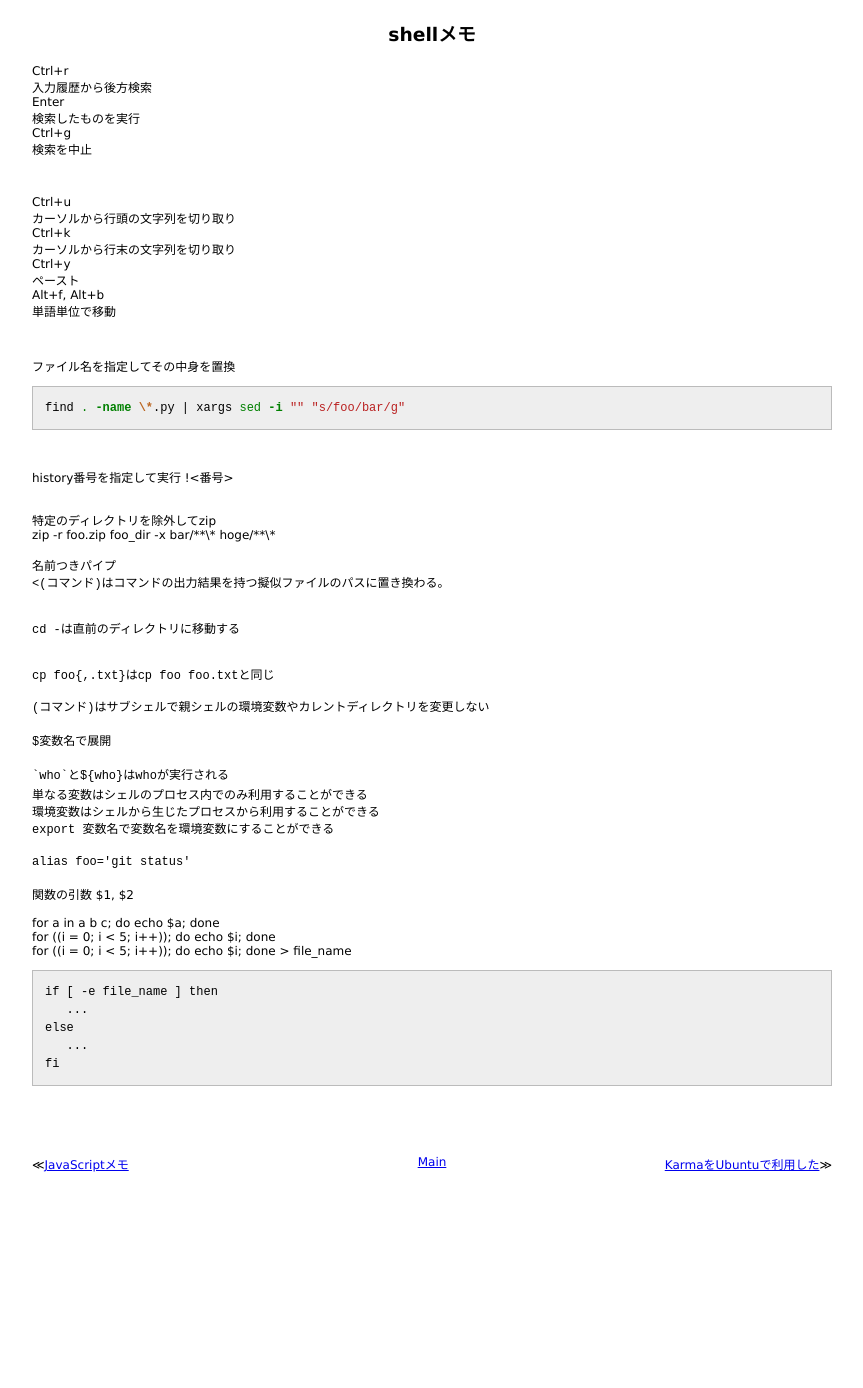
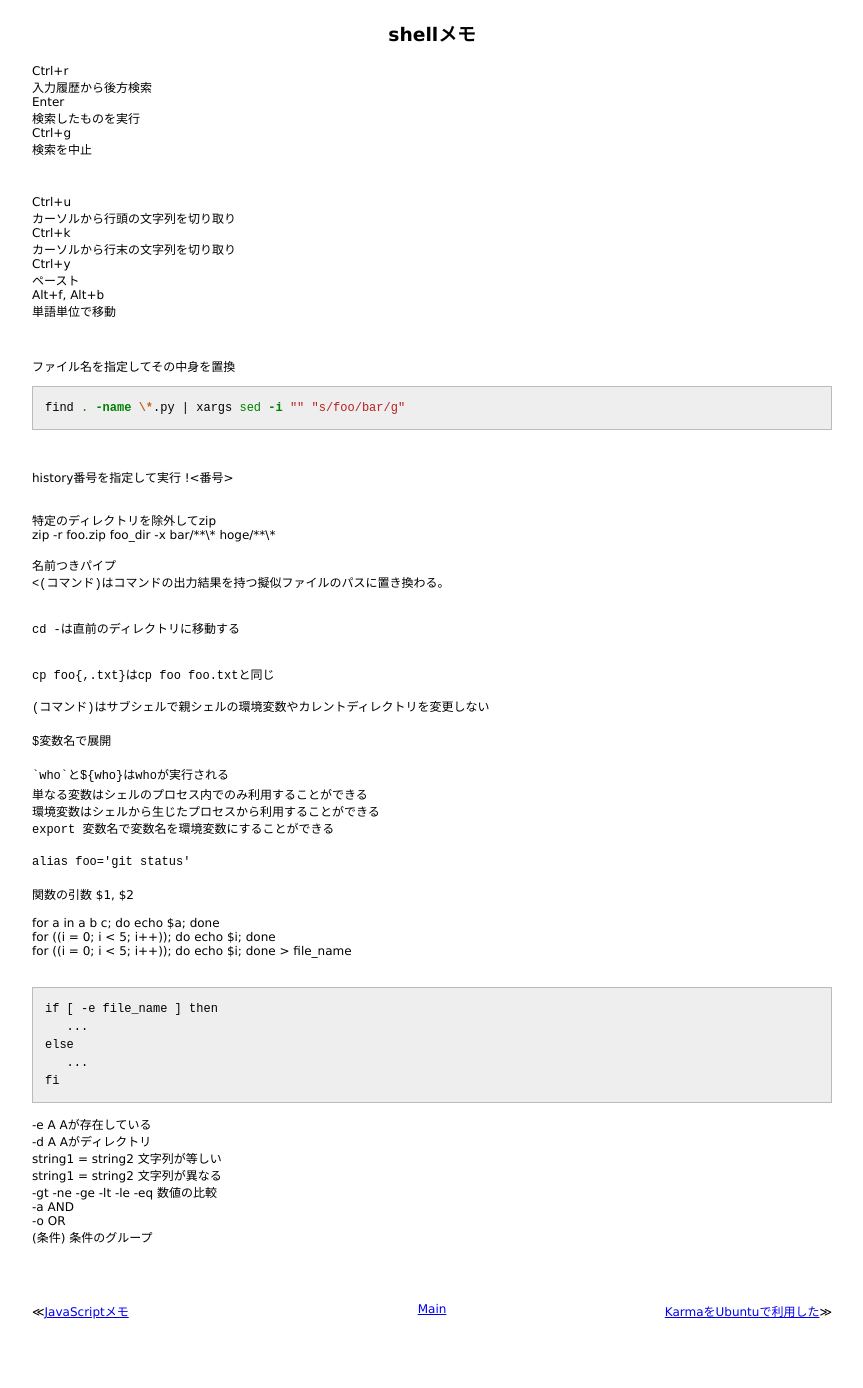
Before and after one commit to 38elements/38elements.github.com, a Jekyll site: the page built from _posts/2014-4-20-shell.md, in a window 1280 px wide. Shown: the whole page, without its empty margins (208-1071 px from the left). Built offline with Jekyll 4.4.1, drawn with Linux system fonts in a browser that asks for light colours; Markdown is read by kramdown in place of the engine named in the settings; before the commit the page ends 1241 px from its top, so only the background shows below that.

Commit message:
Update 2014-4-20-shell.md

````diff
--- a/_posts/2014-4-20-shell.md
+++ b/_posts/2014-4-20-shell.md
@@ -65,6 +65,7 @@ for a in a b c; do echo $a; done
 for ((i = 0; i < 5; i++)); do echo $i; done
 for ((i = 0; i < 5; i++)); do echo $i; done > file_name
 <br>
+
 ```
 if [ -e file_name ] then
    ...
@@ -72,4 +73,12 @@ else
    ...
 fi
 ```
+-e A Aが存在している
+-d A Aがディレクトリ
+string1 = string2 文字列が等しい
+string1 = string2 文字列が異なる
+-gt -ne -ge -lt -le -eq 数値の比較
+-a AND
+-o OR
+(条件) 条件のグループ
 <br>
````
